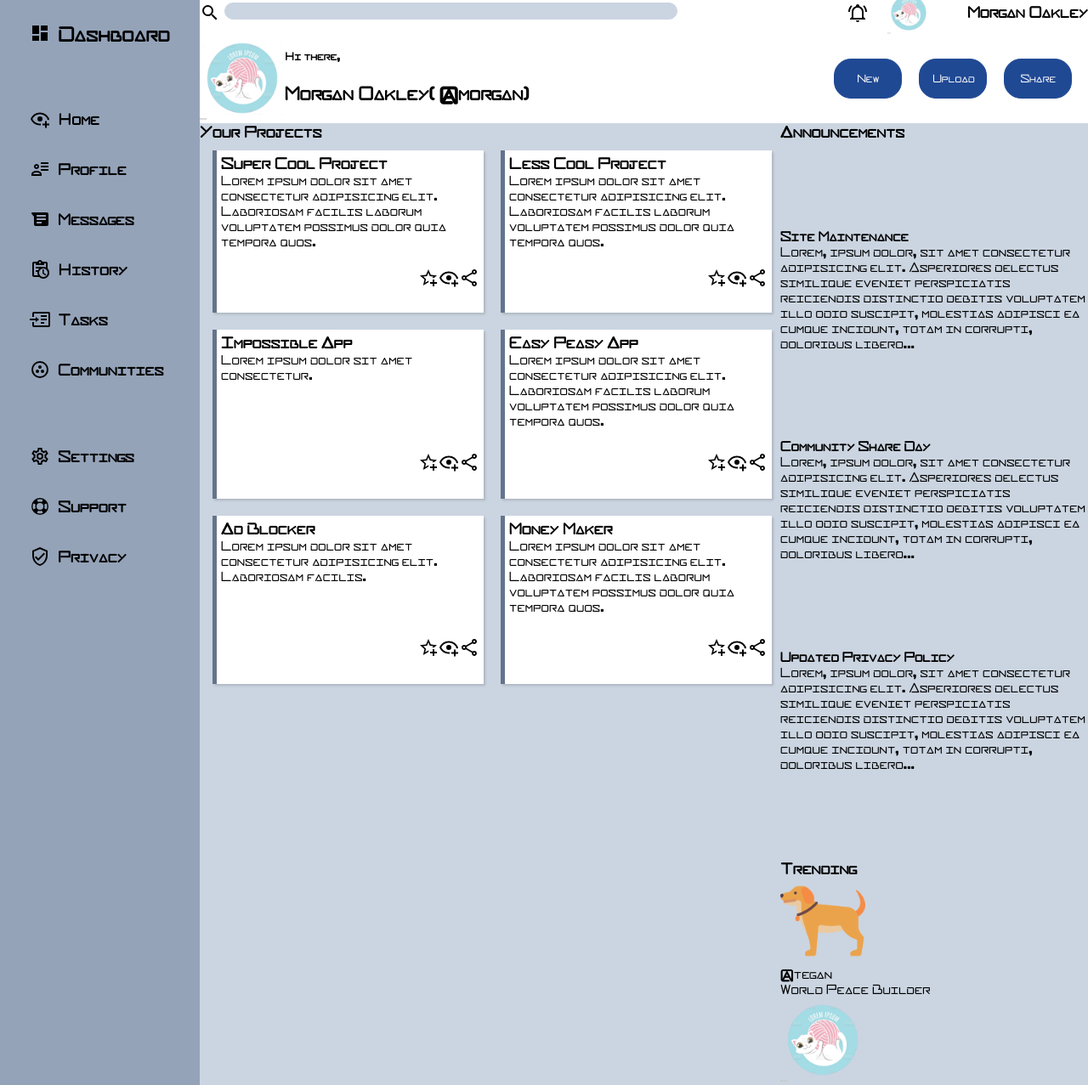
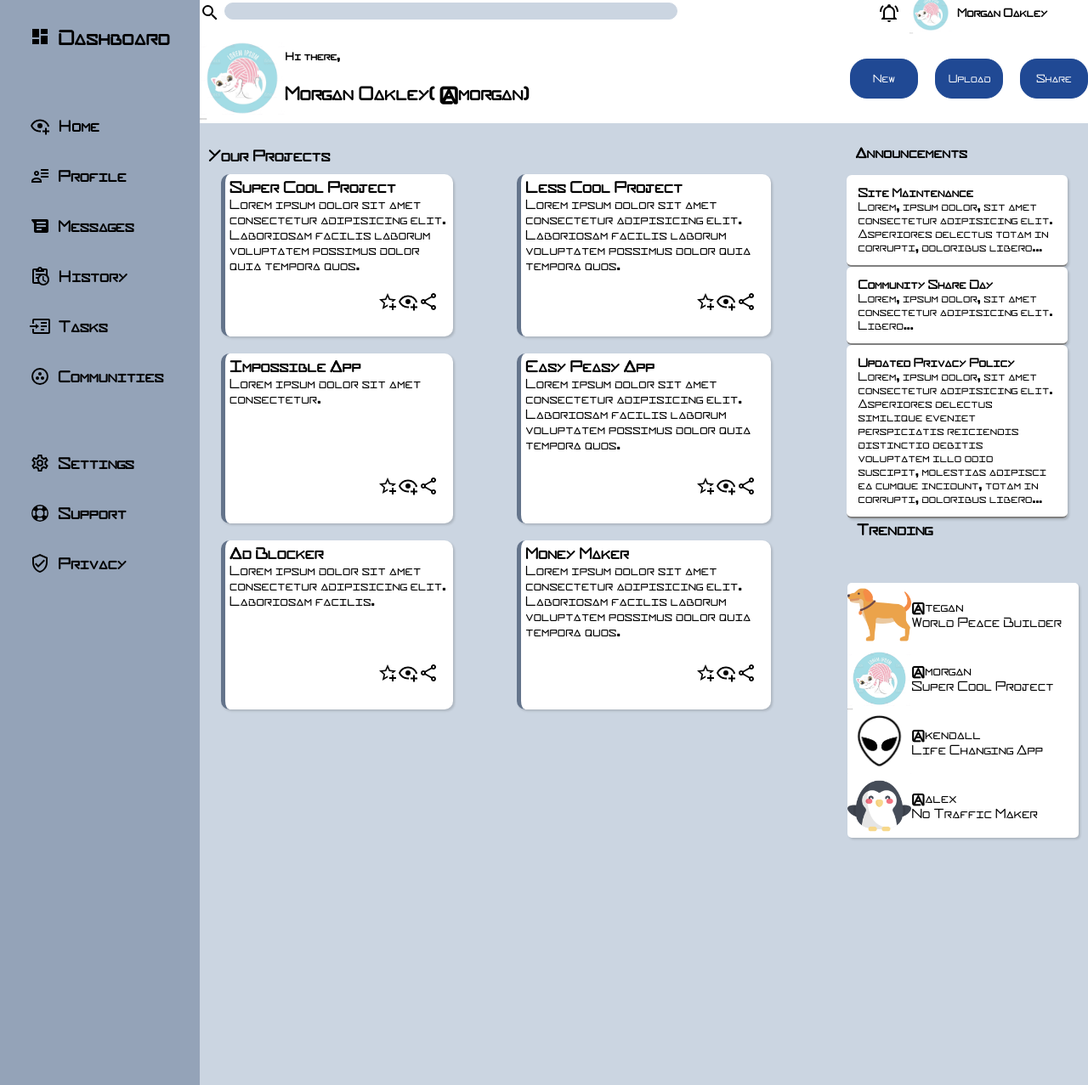
Before and after one commit to Aodj05/odin-admin-dashboard, a plain HTML site: page index.html in a window 1280 px wide. Shown: the part 10-1287 px from the top of the page at 85% size. Drawn offline with Linux system fonts and the light colour scheme.

Commit message:
design, layout, assets

```diff
--- a/index.html
+++ b/index.html
@@ -107,15 +107,16 @@
 					</div>
 				</div>
 			</div>
+			<div class="main-side">
 				<div class="announce">
 					<h3>Announcements</h3>
 					<div class="acrd">
 						<h4>Site Maintenance</h4>
-					<p>Lorem, ipsum dolor, sit amet consectetur adipisicing elit. Asperiores delectus similique eveniet perspiciatis reiciendis distinctio debitis voluptatem illo odio suscipit, molestias adipisci ea cumque incidunt, totam in corrupti, doloribus libero...</p>
+						<p>Lorem, ipsum dolor, sit amet consectetur adipisicing elit. Asperiores delectus totam in corrupti, doloribus libero...</p>
 					</div>
 					<div class="acrd">
 						<h4>Community Share Day</h4>
-					<p>Lorem, ipsum dolor, sit amet consectetur adipisicing elit. Asperiores delectus similique eveniet perspiciatis reiciendis distinctio debitis voluptatem illo odio suscipit, molestias adipisci ea cumque incidunt, totam in corrupti, doloribus libero...</p>
+						<p>Lorem, ipsum dolor, sit amet consectetur adipisicing elit. Libero...</p>
 					</div>
 					<div class="acrd">
 						<h4>Updated Privacy Policy</h4>
@@ -123,26 +124,37 @@
 					</div>
 				</div>
 				<div class="trend">
+					<h3>Trending</h3>
 					<div class="tcrd">
-					<h3>Trending</h3>
-					<ul>
-						<li><img src="img/dog.png">
+						<div class="tcrd-cont">
+							<img src="img/dog.png">
+							<div class="tcrd-txt">
 								<p>@tegan</p>
 								<p>World Peace Builder</p>
-						</li>
-						<li><img src="img/cat.png">
+							</div>
+						</div>
+						<div class="tcrd-cont">
+							<img src="img/cat.png">
+							<div class="tcrd-txt">
 								<p>@morgan</p>
 								<p>Super Cool Project</p>
-						</li>
-						<li><img src="img/alien.png">
+							</div>
+						</div>
+						<div class="tcrd-cont">
+							<img src="img/alien.png">
+							<div class="tcrd-txt">
 								<p>@kendall</p>
 								<p>Life Changing App</p>
-						</li>
-						<li><img src="img/peng.png">
+							</div>
+						</div>
+						<div class="tcrd-cont">
+							<img src="img/peng.png">
+							<div class="tcrd-txt">
 								<p>@alex</p>
 								<p>No Traffic Maker</p>
-						</li>
-					</ul>
+							</div>
+						</div>
+					</div>
 				</div>
 			</div>
 		</div>
--- a/style.css
+++ b/style.css
@@ -7,6 +7,10 @@
 	margin: 0;
 	padding: 0;
 	font-family: 'design';
+}
+
+body {
+
 }
 
 ul{
@@ -42,7 +46,7 @@ li {
 	grid-area: header;
 	grid-template-areas: "hdrtopone hdrtopteo"
 						 "hdrbot hdrnav";
-	grid-template-columns: 2.5fr 1fr;
+	grid-template-columns: 2.5fr .8fr;
 	grid-template-rows: .6fr 2.1fr;
 	align-items: center;
 	box-shadow: rgba(0, 0, 0, 0.15) 1.95px 1.95px 2.6px;
@@ -70,8 +74,13 @@ li {
     grid-row: 1;
     justify-self: end;
     display: grid;
-	grid-template-columns: 1fr 2fr 3fr;
+    grid-template-columns: 1fr 1.6fr 3fr;
     align-items: center;
+    margin-right: 17%;
+}
+
+.hdr-top-two > h3 {
+	font-size: 14px;
 }
 
 .hdr-topimg {
@@ -147,18 +156,26 @@ h1 {
 	grid-template-areas: "projects projects announce"
 						 "projects projects trend";
 	background-color: #cbd5e1;
+	grid-template-columns: 2.5fr 1fr;
+}
+
+.projects {
+	height: 100%;
 }
 
 .projects .cards {
-	grid-area: projects;
     display: grid;
-    grid-template-columns: 1fr 1fr;
-    grid-template-rows: .1fr 1fr 1fr 1fr;
+    grid-template-columns: 1fr 1.1fr;
+    grid-template-rows: .1fr 1fr 1fr 4fr;
     height: 100%;
 }
 
+.projects > h3{
+	margin: 28px 0 0 10px;
+}
+
 .cards {
-	margin-left: 5px;
+	margin-left: 15px;
 }
 
 .crd {
@@ -169,7 +186,8 @@ h1 {
 	padding: 5px;
 	box-shadow: rgba(0, 0, 0, 0.15) 1.95px 1.95px 2.6px;
 	border-left: 5px solid #64748b;
-	width: 304px;
+	width: 74%;
+	border-radius: 10px;
 
 }
 
@@ -177,19 +195,71 @@ h1 {
     display: flex;
     justify-content: flex-end;
     align-items: center;
+	margin-right: 12px;
+
+}
+
+.main-side {
+	height: 100%;
 }
 
 .announce {
 	grid-area: announce;
 	display: grid;
+	grid-template-rows: .1fr 1.1fr 1.1fr 3fr;
+	margin: 10px;
+	padding: 5px;
+	background-color: #cbd5e1;
+	width: 87%;
+	height: 26%;
+	font-size: 0.9em;
 }
+
+.announce > h3 {
+	margin: 11px 0 15px 10px;
+}
+
+.acrd {
+	background-color: white;
+	padding: 13px;
+	border-radius: 6px;
+	box-shadow: rgba(0, 0, 0, 0.15) 1.95px 1.95px 2.6px;
+	border-bottom: 2px solid gray;
+}
+
 
 .trend {
 	grid-area: trend;
 	display: grid;
+	grid-template-rows: .3fr 1.3fr 1fr;
+	width: 91%;
+	height: 44%;
+	align-items: end;
+	margin-left: 16px;
 }
 
 .trend img {
-	height: 100px;
-	width: 100px;
+	height: 75px;
+	width: 75px;
 }
+
+.trend > h3 {
+	margin: 11px 0 15px 10px;
+}
+
+
+.tcrd {
+	background-color: white;
+	border-radius: 5px;
+	box-shadow: rgba(0, 0, 0, 0.15) 1.95px 1.95px 2.6px;
+}
+
+.tcrd-cont {
+	align-items: center;
+	display: grid;
+	grid-template-columns: 1fr 5fr;
+}
+
+.tcrd-txt {
+	align-self: center;
+}
```
Lines whose indentation alone changed are shown as unchanged.
